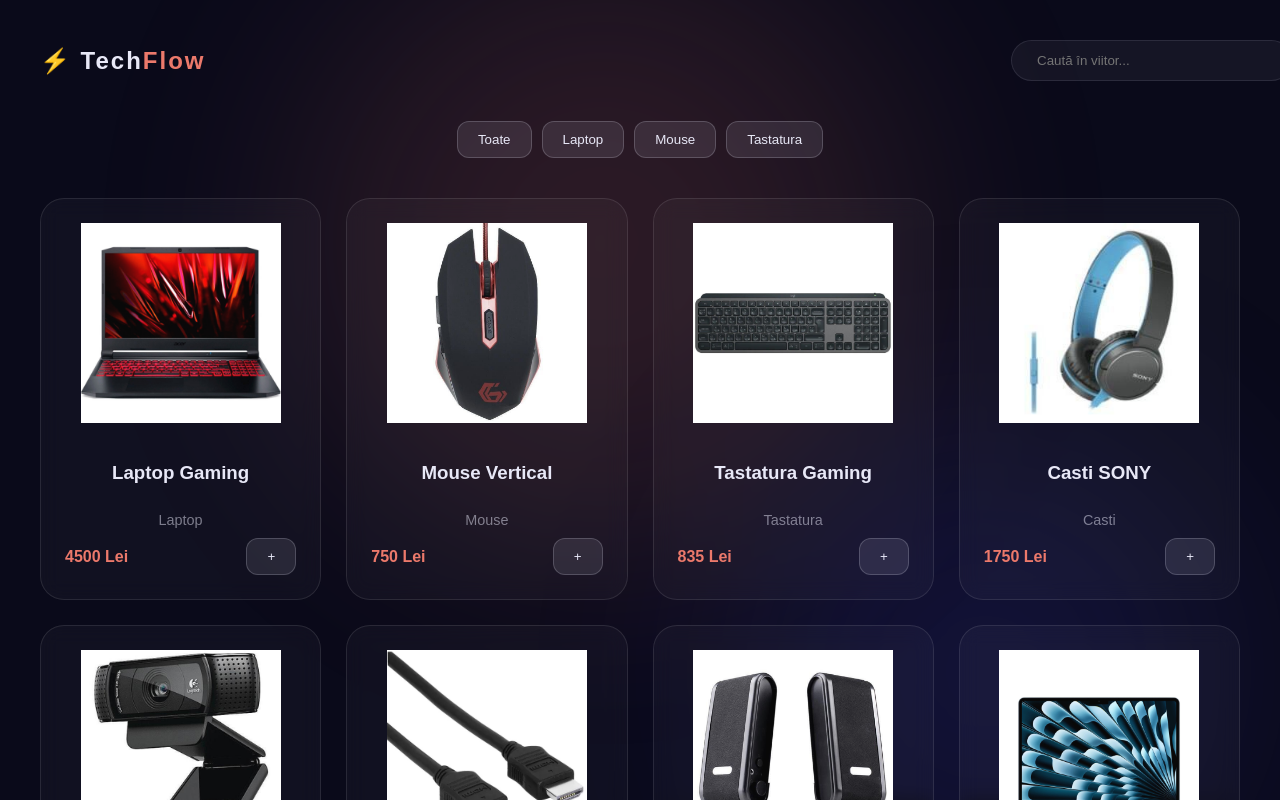
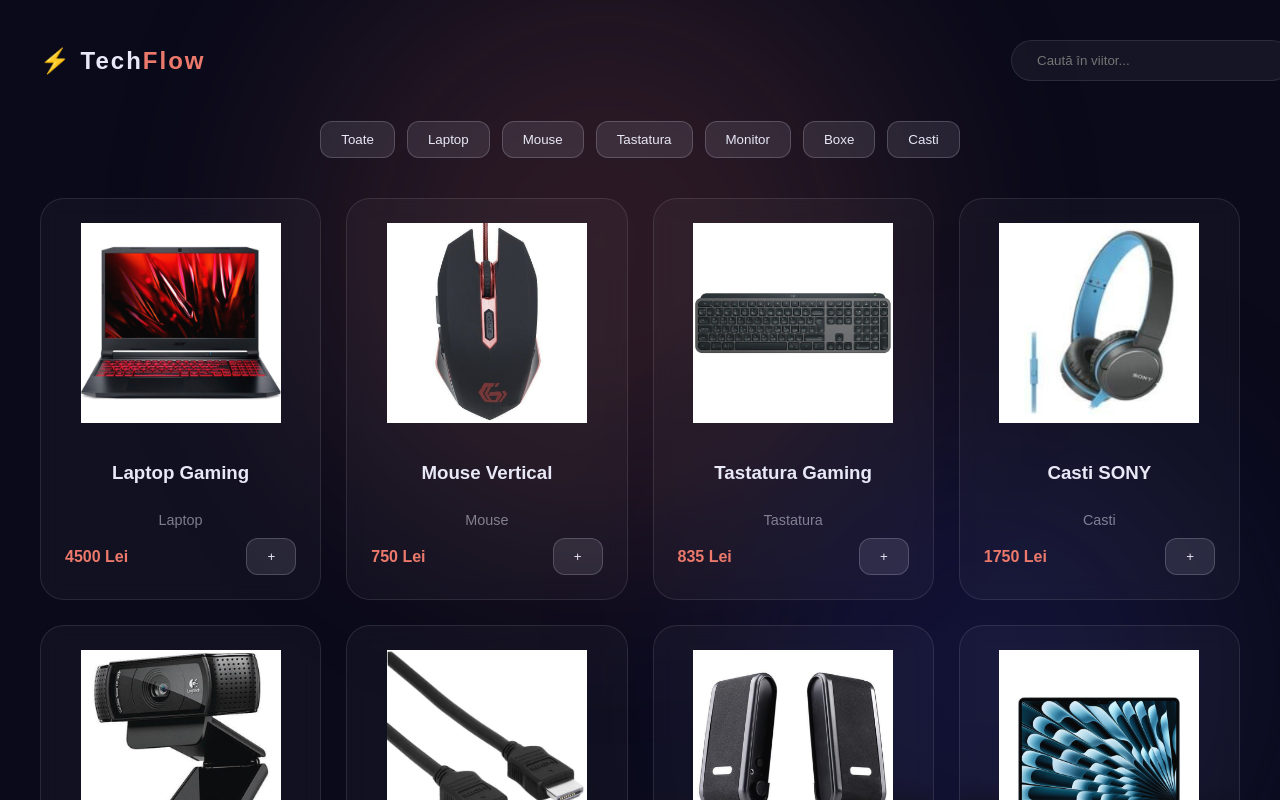
Before and after one commit to MaxDoby/test_React_online_shop_repo, a React (Vite) app: page / in a window 1280 px wide. Shown: the top 800 px of the page. Built offline with nearby package versions, Linux system fonts and the light colour scheme.

Commit message:
Organize the structure for project.

```diff
--- a/src/App.css
+++ b/src/App.css
@@ -112,6 +112,15 @@
   color: white;
 }
 
+.filter-nav {
+    margin-bottom: 40px;
+    display: flex;
+    gap: 12px;
+    justify-content: center;
+    flex-wrap: wrap; /* Esențial pentru mobil: butoanele trec pe rândul următor */
+    padding: 0 10px;
+}
+
 /* Modal */
 .modal-overlay {
   position: fixed;
--- a/src/App.tsx
+++ b/src/App.tsx
@@ -1,5 +1,9 @@
 import './App.css';
 import { useState } from 'react';
+import { ProdusePePagina } from './components/productList.tsx';
+import { Footer } from './components/footer.tsx'
+import { Header } from './components/header.tsx'
+import { FilterNav } from './components/filterNav.tsx';
 
 // Definim o Interfata pentru produsul nostru
 interface Produs {
@@ -23,12 +27,13 @@
     { id: 10, nume: 'Boxe DolbySurr', pret: 6750, categorie: 'Boxe', imagine: '/img/boxe_2.jpg' },
     { id: 11, nume: 'Mouse X-Ray', pret: 950, categorie: 'Mouse', imagine: '/img/MouseLogit.jpg' },
     { id: 12, nume: 'Tastatura RoboX', pret: 1750, categorie: 'Tastatura', imagine: '/img/Tast1.jpg' },
-    { id: 13, nume: 'Monitor LG Widescr', pret: 8500, categorie: 'Montor', imagine: '/img/Monitor_LG.jpg' },
-    { id: 14, nume: 'Monitor Samsung', pret: 9750, categorie: 'Montor', imagine: '/img/Monitor_Samsung.jpg' },
+    { id: 13, nume: 'Monitor LG Widescr', pret: 8500, categorie: 'Monitor', imagine: '/img/Monitor_LG.jpg' },
+    { id: 14, nume: 'Monitor Samsung', pret: 9750, categorie: 'Monitor', imagine: '/img/Monitor_Samsung.jpg' },
     { id: 15, nume: 'Televizor Philips', pret: 14500, categorie: 'Televizor', imagine: '/img/TV2.jpg' },
     { id: 16, nume: 'Televizor Sony', pret: 17500, categorie: 'Televizor', imagine: '/img/SonyTV.jpg' },
 ];
 
+const categorii = ['Toate', 'Laptop', 'Mouse', 'Tastatura', 'Monitor', 'Boxe', 'Casti'];
 function App() {
     // 1. Stările aplicației (Memoria)
     const [produse, setProduse] = useState<Produs[]>(PRODUSE_MOCK);
@@ -49,7 +54,10 @@
     const totalPagini = Math.ceil(produseFiltrateDupaSearch.length / produsePePagina);
 
     // 3. Funcții
-    const adaugaInCos = () => setCosCount(cosCount + 1);
+
+      const adaugaInCos = () => {
+          setCosCount(cosCount + 1);
+      };
 
     const filtreazaProduse = (cat: string) => {
         if (cat === 'Toate') {
@@ -69,69 +77,18 @@
                 ></div>
             </div>
 
-            <header className="header">
-                <a
-                    href="/"
-                    className="logo-link"
-                    onClick={(e) => {
-                        e.preventDefault();
-                        window.location.reload();
-                    }}
-                >
-                    <div className="logo">
-                        <span className="logo-icon">⚡</span> Tech<span>Flow</span>
-                    </div>
-                </a>
-                <div className="search-container">
-                    <input
-                        type="text"
-                        className="search-input"
-                        placeholder="Caută în viitor..."
-                        value={searchQuery}
-                        onChange={(e) => {
-                            setSearchQuery(e.target.value);
-                            setPaginaCurenta(1);
-                        }}
-                    />
-                </div>
-            </header>
+            <Header
+              searchQuery={searchQuery}
+              setSearchQuery={setSearchQuery}
+              setPaginaCurenta={setPaginaCurenta}
+            />
 
-            <nav className="filter-nav" style={{ marginBottom: '40px', display: 'flex', gap: '10px', justifyContent: 'center', flexWrap: 'wrap' }}>
-                {['Toate', 'Laptop', 'Mouse', 'Tastatura'].map((cat) => (
-                    <button
-                        key={cat}
-                        className="btn-filter"
-                        onClick={() => {
-                            filtreazaProduse(cat);
-                            setPaginaCurenta(1);
-                        }}
-                    >
-                        {cat}
-                    </button>
-                ))}
-            </nav>
+            <FilterNav
+            categorii={categorii}
+            filtreazaProduse={filtreazaProduse}
+            />
 
-            <main className="product-grid">
-                {produseDeAfisat.map((produs) => (
-                    <article key={produs.id} className="product-card">
-                        <div className="card-glass"></div>
-                        <img src={produs.imagine} alt={produs.nume} onClick={() => setImagineSelectata(produs.imagine)} />
-                        <h3>{produs.nume}</h3>
-                        <p className="category">{produs.categorie}</p>
-                        <div
-                            className="price-row"
-                            style={{ display: 'flex', justifyContent: 'space-between', alignItems: 'center', marginTop: 'auto' }}
-                        >
-                            <span className="price" style={{ fontWeight: 'bold', color: 'var(--apricot)' }}>
-                                {produs.pret} Lei
-                            </span>
-                            <button className="btn-add" onClick={adaugaInCos}>
-                                +
-                            </button>
-                        </div>
-                    </article>
-                ))}
-            </main>
+            <ProdusePePagina produseDeAfisat={produseDeAfisat} adaugaInCos={adaugaInCos} setImagineSelectata={setImagineSelectata} />
 
             <div
                 className="pagination-container"
@@ -153,9 +110,9 @@
                 </button>
             </div>
 
-            <footer style={{ marginTop: '30px', textAlign: 'center', borderTop: '1px solid rgba(255,255,255,0.1)', paddingTop: '20px' }}>
-                <h3>🛒 Produse în coș: {cosCount}</h3>
-            </footer>
+            <Footer
+            cosCount={cosCount}
+            />
 
             {imagineSelectata && (
                 <div className="modal-overlay" onClick={() => setImagineSelectata(null)}>
--- /dev/null
+++ b/src/components/button.tsx
@@ -0,0 +1,21 @@
+import { Children } from "react";
+
+interface ButtonProps {
+    children: React.ReactNode;
+    onClick?: () => void;
+    disabled?: boolean;
+    className: string;
+}
+
+export const Button = ({children, onClick, disabled, className = 'btn-filter'}:ButtonProps) => {
+    return (
+    <button
+            className={className}
+            onClick={onClick}
+            disabled={disabled}
+            style={{ cursor: disabled ? 'not-allowed' : 'pointer' }} // Finisaj vizual
+        >
+            {children}
+    </button>
+    )
+}
--- /dev/null
+++ b/src/components/filterNav.tsx
@@ -0,0 +1,20 @@
+import React from "react";
+import { Button } from "./button";
+
+interface FilterNavProps {
+    categorii: string[];
+    filtreazaProduse: (cat:string) => void;
+}
+
+export const FilterNav = ({ categorii, filtreazaProduse }:FilterNavProps) => {
+    return (
+        <nav className="filter-nav">
+            {categorii.map((cat) => (
+                <Button key={cat} className="btn-filter" onClick={() => filtreazaProduse(cat)}
+                >
+                    {cat}
+                </Button>
+            ))}
+        </nav>
+    )
+}
--- /dev/null
+++ b/src/components/footer.tsx
@@ -0,0 +1,14 @@
+import React from "react";
+
+// Definim ce date primeste Footer-ul
+interface FooterProps {
+    cosCount: number; // Numărul total de produse din coș
+}
+
+export const Footer = ({cosCount}: FooterProps) => {
+    return (
+        <footer style={{ marginTop: '30px', textAlign: 'center', borderTop: '1px solid rgba(255,255,255,0.1)', paddingTop: '20px' }}>
+            <h3>🛒 Produse în coș: {cosCount}</h3>
+        </footer>
+    );
+}
--- /dev/null
+++ b/src/components/header.tsx
@@ -0,0 +1,38 @@
+import React from "react";
+
+interface HeaderProps {
+    searchQuery: string;
+    setSearchQuery: (value: string) => void;
+    setPaginaCurenta: (pagina: number) => void
+}
+
+export const Header = ({ searchQuery, setSearchQuery, setPaginaCurenta }: HeaderProps) => {
+    return (
+        <header className="header">
+            <a
+                href="/"
+                className="logo-link"
+                onClick={(e) => {
+                    e.preventDefault();
+                    window.location.reload();
+                }}
+            >
+                <div className="logo">
+                    <span className="logo-icon">⚡</span> Tech<span>Flow</span>
+                </div>
+            </a>
+            <div className="search-container">
+                <input
+                    type="text"
+                    className="search-input"
+                    placeholder="Caută în viitor..."
+                    value={searchQuery}
+                    onChange={(e) => {
+                        setSearchQuery(e.target.value);
+                        setPaginaCurenta(1);
+                    }}
+                />
+            </div>
+        </header>
+    )
+};
--- /dev/null
+++ b/src/components/productList.tsx
@@ -0,0 +1,38 @@
+import React from 'react';
+
+interface Produs {
+    id: number;
+    nume: string;
+    pret: number;
+    categorie: string;
+    imagine: string;
+}
+
+interface ProdusePePaginaProps {
+    produseDeAfisat: Produs[];
+    adaugaInCos: () => void;
+    setImagineSelectata: (img: string | null) => void;
+}
+
+export const ProdusePePagina = ({ produseDeAfisat, adaugaInCos, setImagineSelectata }: ProdusePePaginaProps) => {
+    return (
+        <main className="product-grid">
+            {produseDeAfisat.map((produs) => (
+                <article key={produs.id} className="product-card">
+                    <div className="card-glass"></div>
+                    <img src={produs.imagine} alt={produs.nume} onClick={() => setImagineSelectata(produs.imagine)} />
+                    <h3>{produs.nume}</h3>
+                    <p className="category">{produs.categorie}</p>
+                    <div className="price-row" style={{ display: 'flex', justifyContent: 'space-between', alignItems: 'center', marginTop: 'auto' }}>
+                        <span className="price" style={{ fontWeight: 'bold', color: 'var(--apricot)' }}>
+                            {produs.pret} Lei
+                        </span>
+                        <button className="btn-add" onClick={adaugaInCos}>
+                            +
+                        </button>
+                    </div>
+                </article>
+            ))}
+        </main>
+    );
+};
--- /dev/null
+++ b/src/utils/useCosCount.ts
@@ -0,0 +1,3 @@
+export const adaugaInCos = (cosCount: number, setCosCount: (val: number) => void) => {
+    setCosCount(cosCount + 1);
+};
```
Also changed, not shown: src/hooks/useAppState.ts (added, +26 -0 lines), src/utils/useFilter.ts (added, +23 -0 lines), src/utils/usePagination.ts (added, +11 -0 lines).
